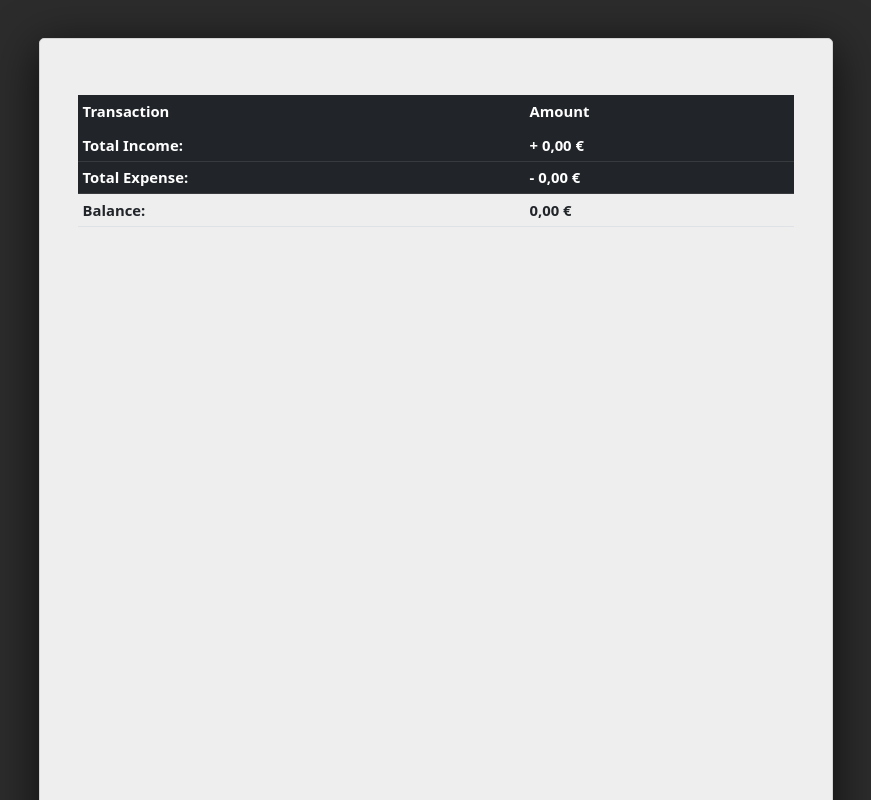
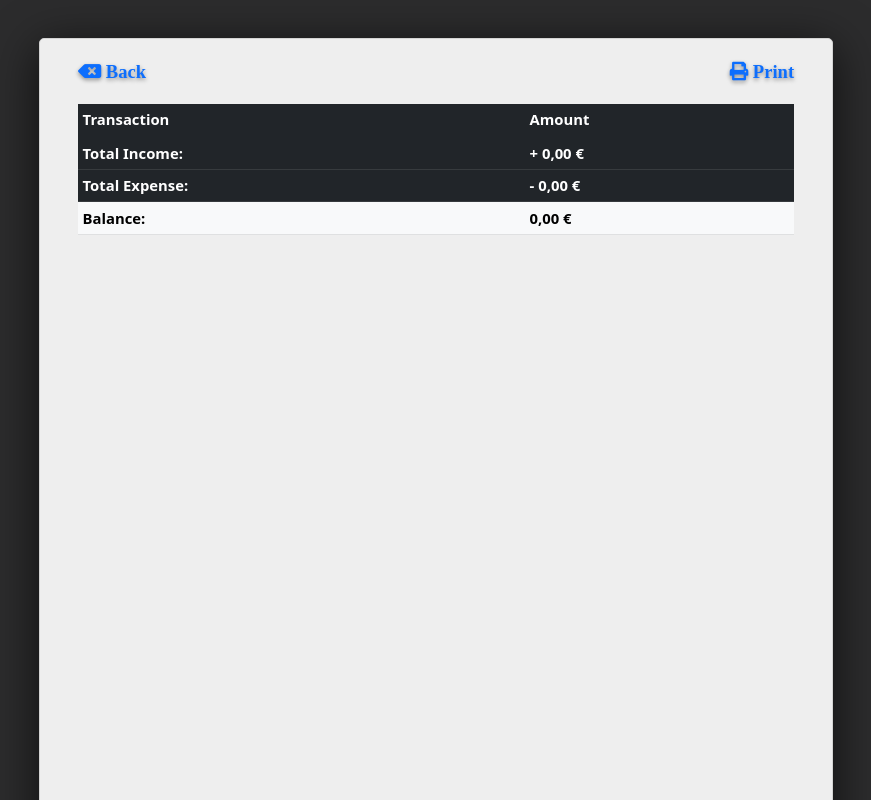
Before and after one commit to DBarry-Code/Expense-Tracker, a React (Create React App) app in the folder expense-tracker/: page /print in a window 1280 px wide. Shown: the top 800 px of the page, without its empty margins (204-1075 px from the left). Built offline with nearby package versions, Linux system fonts and the light colour scheme; a web font is replaced by a local one.

Commit message:
css work and onClick to open print window

```diff
--- a/expense-tracker/src/App.css
+++ b/expense-tracker/src/App.css
@@ -96,6 +96,7 @@ html {
 
 .income-expense {
     display: flex;
+    /* flex-direction: column; */
     justify-content: space-evenly;
     margin-top: 10rem;
     font-family: "Muli", serif;
@@ -108,19 +109,13 @@ html {
     margin: 0 2rem;
 }
 
+.posetiv,
 .plus {
     color: #77c987;
 }
 
+.negativ,
 .minus {
-    color: #ff716e;
-}
-
-.posetiv {
-    color: #77c987;
-}
-
-.negativ {
     color: #ff716e;
 }
 
@@ -306,7 +301,6 @@ input[type="number"]::-webkit-inner-spin-button {
 }
 
 .Printer-btn {
-    transform: translateX(4rem);
     border: none;
     background-color: transparent;
     font-size: 2.5rem;
@@ -368,7 +362,7 @@ input[type="number"]::-webkit-inner-spin-button {
     font-size: 1.6rem;
     width: 21cm;
     min-height: 29.7cm;
-    padding: 1.5cm 1cm;
+    padding: 0cm 1cm;
     margin: 1cm auto;
     border: 1px #d3d3d3 solid;
     border-radius: 5px;
@@ -376,9 +370,20 @@ input[type="number"]::-webkit-inner-spin-button {
     box-shadow: 0 1rem 5rem rgba(0, 0, 0, 0.7);
 }
 
+.print-btn-back,
+.print-btn-print {
+    border: none;
+    background-color: transparent;
+    font-size: 2rem;
+    margin: 2rem 0rem;
+    text-shadow: 0 0.2rem 0.5rem rgba(0, 0, 0, 0.4);
+    cursor: pointer;
+    outline: none;
+}
+
 @page {
     size: A4;
-    background-color: #fff !important;
+    background-color: white !important;
 }
 
 @media print {
@@ -387,10 +392,10 @@ input[type="number"]::-webkit-inner-spin-button {
         color: white;
     }
     .Print-page {
-        margin: 0;
+        margin: -57px 0;
         padding: 0;
         width: 100%;
-        min-height: 100%;
+        min-height: inherit;
         background: inherit;
         border: none;
         box-shadow: none;
@@ -399,4 +404,8 @@ input[type="number"]::-webkit-inner-spin-button {
     table {
         page-break-inside: avoid;
     }
+    .print-btn-print,
+    .print-btn-back {
+        visibility: hidden;
+    }
 }
--- a/expense-tracker/src/components/Print-Components/toPrint.jsx
+++ b/expense-tracker/src/components/Print-Components/toPrint.jsx
@@ -10,6 +10,7 @@ import {
     formatBalancetoCurrency,
     balanceFromBg,
 } from "../../helper/calculations";
+import { Link } from "react-router-dom";
 
 const ToPrint = () => {
     const { incomeTransactions, expenseTransactions } =
@@ -30,6 +31,15 @@ const ToPrint = () => {
 
     return (
         <div className='Print-page'>
+            <Link className='link-primary print-btn-back float-start' to='/'>
+                <i class='fas fa-backspace'> Back</i>
+            </Link>
+            <button
+                onClick={() => window.print()}
+                className='print-btn-print link-primary float-end'
+            >
+                <i class='fas fa-print'> Print</i>
+            </button>
             <table className='table table-hover'>
                 <thead>
                     <tr className='table-dark'>
--- a/expense-tracker/src/helper/calculations.js
+++ b/expense-tracker/src/helper/calculations.js
@@ -72,7 +72,7 @@ function balanceClassName(balance) {
 
 function balanceFromBg(balance) {
     if (parseInt(balance) === 0) {
-        return "";
+        return "table-light";
     }
     if (parseInt(balance) > 0) {
         return "table-success";
```
